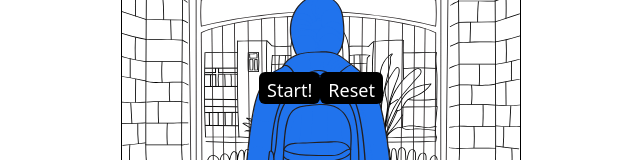
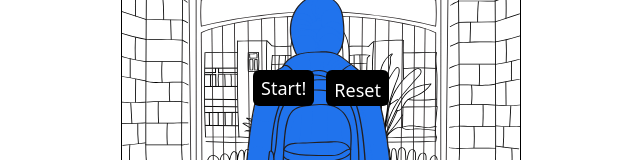
Before and after one commit to beneathatree/forecaste_v2, a Next.js app: page / in a window 1280 px wide. Shown: the part 316-476 px from the top of the page, without its empty margins (319-959 px from the left). Built offline with nearby package versions, Linux system fonts and the light colour scheme.

Commit message:
not sure what i did

```diff
--- a/app/page.tsx
+++ b/app/page.tsx
@@ -45,18 +45,21 @@ export default function Home() {
       <div
         className="z-[30] h-[650px] w-full flex items-center justify-center relative"
         id="viewport">
+        <div id="buttonContainer"
+          className="flex flex-row gap-3">
           <button
-          className="z-30 font-sans text-lg pt-1 pr-2 pl-2 bg-black text-white rounded-md"
+            className="z-30 font-sans text-lg pt-1 pb-1 pr-2 pl-2 bg-black text-white rounded-md"
             id="start-btn"
             onClick={startGame}>Start!
           </button>
           <button
-          className="z-30 font-sans text-lg pt-1 pr-2 pl-2 bg-black text-white rounded-md"
+            className="z-30 font-sans text-lg pt-1 pb -1 pr-2 pl-2 bg-black text-white rounded-md"
             id="start-btn"
             onClick={resetGame}>Reset
           </button>
         </div>
       </div>
+    </div>
     </>
   );
 }
```
Lines whose indentation alone changed are shown as unchanged.
